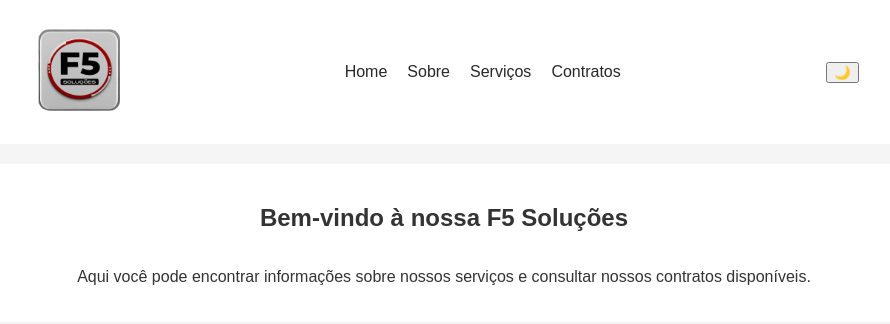
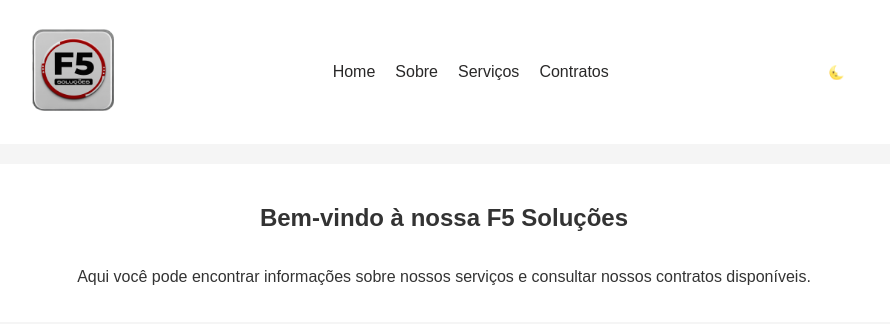
Before and after one commit to ViniciusHerminioGama/F5Solucoes, a React (Create React App) app: page / in a window 1280 px wide. Shown: the top 324 px of the page, without its empty margins (196-1086 px from the left). Built offline with nearby package versions, Linux system fonts and the light colour scheme.

Commit message:
ajustado dakmode do site

```diff
--- a/src/App.css
+++ b/src/App.css
@@ -59,6 +59,15 @@
 }
 
 .dark-mode-toggle {
+  background-color: #222;
+  color: #fff;
+  border: none;
+  padding: 10px 20px;
+  cursor: pointer;
+  transition: background-color 0.3s ease;
+}
+
+.clear-mode-toggle {
   background-color: #ffffff;
   color: #fff;
   border: none;
--- a/src/Navbar.js
+++ b/src/Navbar.js
@@ -22,14 +22,14 @@
       </div>
       <nav>
         <ul>
-          <li><Link to="/" className={darkMode ? 'lidark' : 'liclear'}>Home</Link></li>
+          <li><Link to="/"  className={darkMode ? 'lidark' : 'liclear'}>Home</Link></li>
           <li><Link to="/sobre" className={darkMode ? 'lidark' : 'liclear'}>Sobre</Link></li>
           <li><Link to="/servicos" className={darkMode ? 'lidark' : 'liclear'}>Serviços</Link></li>
           <li><Link to="/contratos" className={darkMode ? 'lidark' : 'liclear'}>Contratos</Link></li>
         </ul>
       </nav>
       <button className={darkMode ? 'dark-mode-toggle' : 'clear-mode-toggle'} onClick={toggleDarkMode}>
-        {darkMode ? '☀️' : '🌙'} {/* Usando emojis como ícones */}
+        {darkMode ? '🌞' : '🌜'} {/* Usando emojis como ícones estilizados */}
       </button>
     </header>
   );
```
